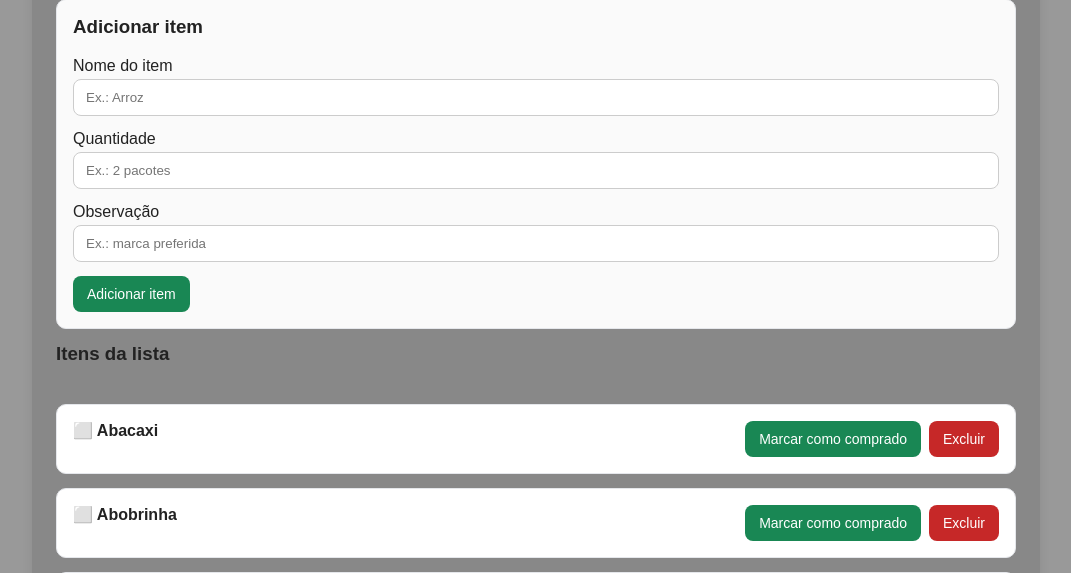
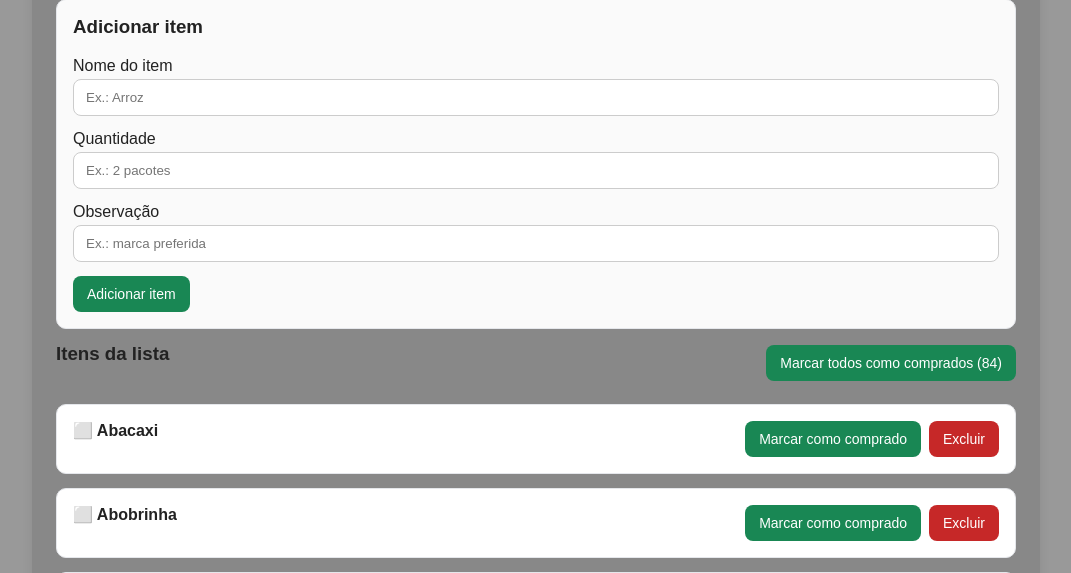
Before and after one commit to tuliospfc/projeto_mercado_rapido, a Django app: page /8/ in a window 1280 px wide. Shown: the part 341-914 px from the top of the page, without its empty margins (104-1175 px from the left). Run offline with Django 4.2, Linux system fonts and the light colour scheme; data comes from the database, SQL or seed files in the repository; both versions use the stored data as it was after the commit.

Commit message:
add botao 'marcar todos como comprados'

```diff
--- a/compras/templates/compras/lista_detalhe.html
+++ b/compras/templates/compras/lista_detalhe.html
@@ -48,6 +48,14 @@
     <div style="display: flex; justify-content: space-between; align-items: center; margin-bottom: 20px;">
         <h3>Itens da lista</h3>
         <div style="display: flex; gap: 10px; flex-wrap: wrap;">
+            {% if lista.total_pendentes > 0 %}
+                <form method="post" action="{% url 'compras:marcar_todos' lista.id %}" style="display: inline;">
+                    {% csrf_token %}
+                    <button type="submit" class="btn btn-success" onclick="return confirm('Tem certeza que deseja marcar todos os itens como comprados?')">
+                        Marcar todos como comprados ({{ lista.total_pendentes }})
+                    </button>
+                </form>
+            {% endif %}
             {% if lista.total_comprados > 0 %}
                 <form method="post" action="{% url 'compras:desmarcar_todos' lista.id %}" style="display: inline;">
                     {% csrf_token %}
--- a/compras/urls.py
+++ b/compras/urls.py
@@ -10,6 +10,7 @@ urlpatterns = [
     path('<int:lista_id>/delete/', views.lista_delete, name='lista_delete'),
     path('<int:lista_id>/limpar-comprados/', views.limpar_comprados, name='limpar_comprados'),
     path('<int:lista_id>/desmarcar-todos/', views.desmarcar_todos, name='desmarcar_todos'),
+    path('<int:lista_id>/marcar-todos/', views.marcar_todos, name='marcar_todos'),
     path('item/<int:item_id>/toggle/', views.item_toggle_comprado, name='item_toggle'),
     path('item/<int:item_id>/delete/', views.item_delete, name='item_delete'),
 ]
--- a/compras/views.py
+++ b/compras/views.py
@@ -81,6 +81,18 @@ def desmarcar_todos(request, lista_id):
     return redirect('compras:lista_detail', lista_id=lista_id)
 
 
+def marcar_todos(request, lista_id):
+    if request.method != 'POST':
+        return HttpResponseNotAllowed(['POST'])
+
+    lista = get_object_or_404(ListaCompraMensal, id=lista_id)
+    itens_pendentes = lista.itens.filter(comprado=False)
+    count = itens_pendentes.count()
+    itens_pendentes.update(comprado=True)
+    messages.success(request, f'{count} item(ns) marcado(s) como comprado(s) com sucesso.')
+    return redirect('compras:lista_detail', lista_id=lista_id)
+
+
 def item_delete(request, item_id):
     if request.method != 'POST':
         return HttpResponseNotAllowed(['POST'])
```
Also changed, not shown: db.sqlite3.
